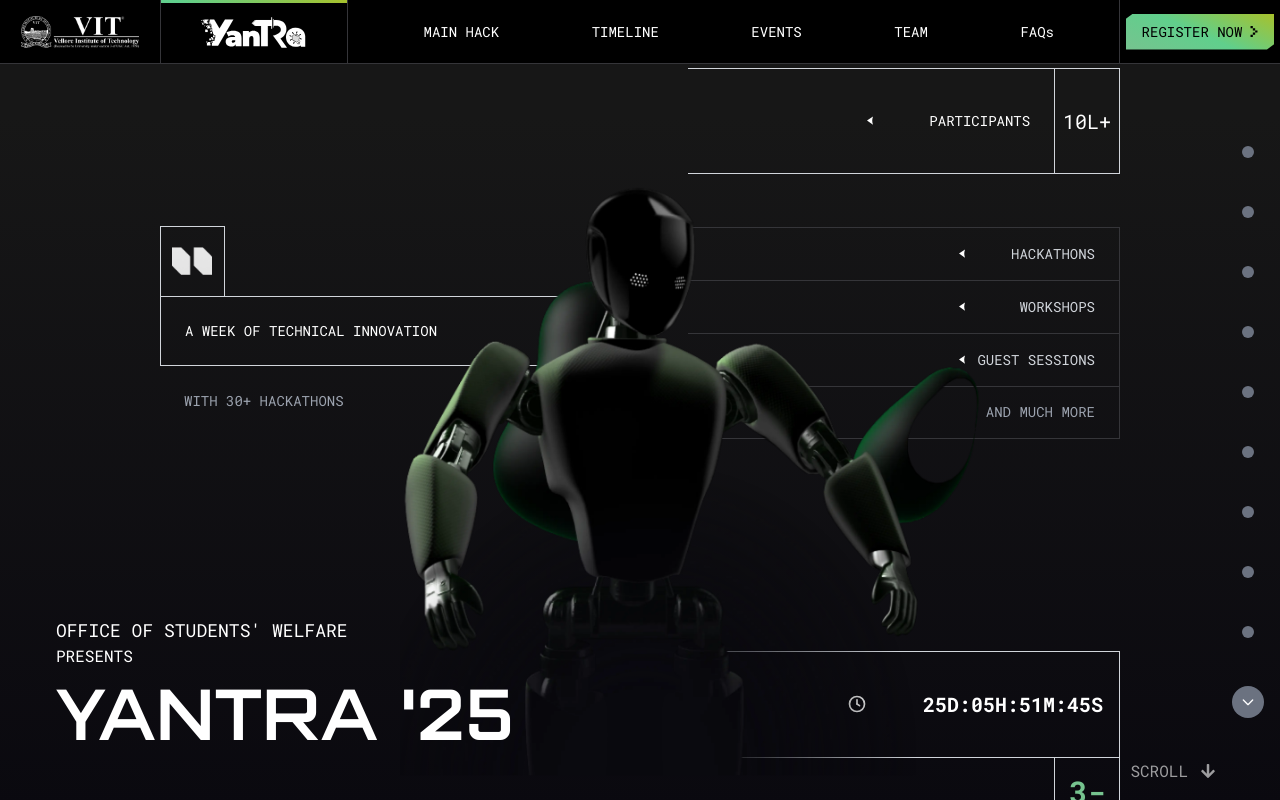
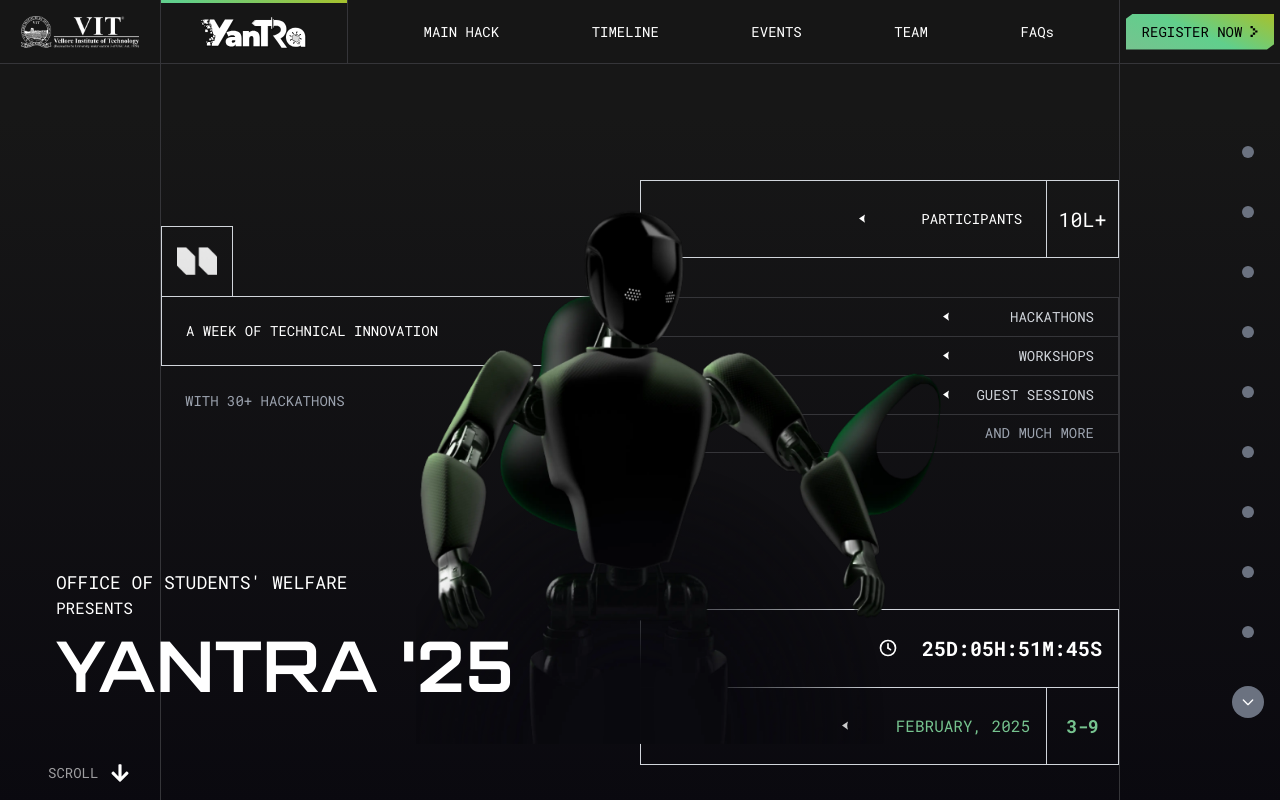
Before and after one commit to Keshav-Aneja/yantra-2025, a Next.js app: page / in a window 1280 px wide. Shown: the top 800 px of the page. Built offline with nearby package versions, Linux system fonts and the light colour scheme.

Commit message:
fix: minor ui fixes

```diff
--- a/src/components/Hero-Center.tsx
+++ b/src/components/Hero-Center.tsx
@@ -4,13 +4,13 @@
 
 export default function HeroCenter() {
   return (
-    <div className="relative flex space-x-24 flex-row justify-center items-center w-wrapper text-white font-roboto h-[92.9vh] border-border">
+    <div className="relative flex  flex-row justify-center items-center w-wrapper text-white font-roboto overflow-hidden h-[92.9vh] border-border border-x">
       <div className="flex justify-center items-center w-1/2">
         <div className="grid grid-rows-12 w-full">
           <div className="row-span-2 p-2 justify-center items-center flex border border-b-0 border-1 border-gray-300 w-[15%]">
             <Image src="/1.png" width={40} height={40} alt="" />
           </div>
-          <div className="row-span-2 justify-left p-6 text-sm items-center flex border border-1 border-r-0 border-gray-300">
+          <div className="row-span-2 justify-left p-6 text-sm items-center flex border border-1  border-gray-300  ">
             A WEEK OF TECHNICAL INNOVATION
           </div>
           <div className="row-span-2 justify-left p-6 text-sm items-center flex text-gray-400 border-r-0">
@@ -20,8 +20,8 @@
       </div>
       <div className="flex justify-center items-center w-1/2 mt-28">
         <div className="grid grid-rows-16 w-full">
-          <div className="row-span-2 text-sm grid grid-cols-[85%_15%]">
-            <div className="flex items-center justify-end text-right border border-gray-300 p-6 border-l-0 gap-14">
+          <div className="row-span-2  text-sm grid grid-cols-[85%_15%]">
+            <div className="flex items-center justify-end text-right border border-gray-300 p-6  gap-14">
               <Image
                 src="/icons/arrow-right-solid.svg"
                 alt=""
@@ -36,7 +36,7 @@
             </div>
           </div>
           <div className="row-span-1 text-sm flex items-center justify-end text-gray-400 text-right"></div>
-          <div className="row-span-1 text-sm  border border-[#353539] border-b-0 pr-6 border-l-0 uppercase h-full flex items-center justify-end">
+          <div className="row-span-1 text-sm  border border-[#353539] border-b-0 pr-6  uppercase h-full flex items-center justify-end">
             <div className="flex items-center justify-between text-gray-300 text-right h-full w-1/3">
               <Image
                 src="/icons/arrow-right-solid.svg"
@@ -49,7 +49,7 @@
             </div>
           </div>
 
-          <div className="row-span-1 text-sm  border border-[#353539] border-b-0 pr-6 border-l-0 uppercase h-full flex items-center justify-end">
+          <div className="row-span-1 text-sm  border border-[#353539] border-b-0 pr-6  uppercase h-full flex items-center justify-end">
             <div className="flex items-center justify-between text-gray-300 text-right h-full w-1/3">
               <Image
                 src="/icons/arrow-right-solid.svg"
@@ -61,7 +61,7 @@
               <span>WORKSHOPS</span>
             </div>
           </div>
-          <div className="row-span-1 text-sm  border border-[#353539] border-b-0 pr-6 border-l-0 uppercase h-full flex items-center justify-end">
+          <div className="row-span-1 text-sm  border border-[#353539] border-b-0 pr-6  uppercase h-full flex items-center justify-end">
             <div className="flex items-center justify-between text-gray-300 text-right h-full w-1/3">
               <Image
                 src="/icons/arrow-right-solid.svg"
@@ -73,16 +73,16 @@
               <span>GUEST SESSIONS</span>
             </div>
           </div>
-          <div className="row-span-1 text-sm flex items-center justify-end text-gray-400 text-right border border-[#353539] pr-6 border-l-0 uppercase">
+          <div className="row-span-1 text-sm flex items-center justify-end text-gray-400 text-right border border-[#353539] pr-6  uppercase">
             AND MUCH MORE
           </div>
           <div className="row-span-4 text-sm flex items-center justify-end text-gray-400 text-right pr-6"></div>
-          <div className="row-span-2 justify-end p-4 text-xl items-center flex border border-1 border-gray-300 border-l-0 border-b-0 gap-14 font-bold">
+          <div className="row-span-2 justify-end p-4 text-xl items-center flex border border-1 border-gray-300  border-b-0 gap-6 font-bold">
             <TbClockHour4 />
             <CountdownTimer targetDate="2025-02-03T18:29:59" />
           </div>
           <div className="row-span-2 text-sm grid grid-cols-[85%_15%]">
-            <div className="flex items-center  justify-end text-right border border-gray-300 p-4 border-l-0 gap-12 text-[#76C38F]">
+            <div className="flex items-center  justify-end text-right border border-gray-300 p-4  gap-12 text-[#76C38F]">
               <Image
                 src="/icons/arrow-right-solid.svg"
                 alt=""
@@ -90,9 +90,9 @@
                 height={20}
                 className="scale-x-[-1] w-[6px] h-auto"
               />{" "}
-              <span className="text-2xl text-gradient">FEBRUARY, 2025</span>
+              <span className="text-base text-gradient">FEBRUARY, 2025</span>
             </div>
-            <div className="flex text-3xl text-gradient font-bold items-center justify-center border border-gray-300 p-4 border-l-0 text-[#76C38F]">
+            <div className="flex text-lg text-gradient font-bold items-center justify-center border border-gray-300 p-4 border-l-0 text-[#76C38F]">
               3-9
             </div>
           </div>
--- a/src/components/Navbar.tsx
+++ b/src/components/Navbar.tsx
@@ -19,7 +19,7 @@
   ];
 
   return (
-    <nav className="w-full flex justify-center items-center font-roboto text-sm  border-b border-border bg-black h-16">
+    <nav className="w-full flex justify-center items-center font-roboto text-sm  border-b border-border bg-[#161616] h-16">
       <div className="flex items-center justify-center h-full w-[12.5%]">
         <Image
           src="/VIT.webp"
--- a/src/sections/Hero.tsx
+++ b/src/sections/Hero.tsx
@@ -7,16 +7,22 @@
   return (
     <>
       <div className="bg-custom-gradient flex justify-center items-center relative">
-        <span className="absolute bottom-6 right-16 flex items-center gap-3 z-[50] font-roboto_mono text-white/60">
+        <span className="absolute bottom-6 left-12 flex items-center gap-3 z-[50] font-roboto_mono text-white/60 text-sm">
           <h2>SCROLL</h2>
-          <FaArrowDown />
+          <FaArrowDown className="text-xl text-white" />
         </span>
         <HeroCenter />
-        <div className="absolute top-1/2 left-1/2 transform -translate-x-[40%] -translate-y-1/2">
-          <Image src="/robot.webp" width={600} height={600} alt="Robot" />
+        <div className="absolute top-1/2 left-1/2  -translate-x-[35%] -translate-y-1/2">
+          <Image
+            src="/robot.webp"
+            width={1200}
+            height={1200}
+            alt="Robot"
+            className="w-[85%] h-auto"
+          />
         </div>
       </div>
-      <div className="absolute bottom-4 left-8 p-4 space-y-1">
+      <div className="absolute bottom-16 left-8 p-4 space-y-1">
         <div className="text-white p-2 text-base w-2/3 font-roboto">
           <span className="text-nowrap text-lg">
             OFFICE OF STUDENTS&apos; WELFARE
--- a/src/sections/Timeline.tsx
+++ b/src/sections/Timeline.tsx
@@ -37,6 +37,7 @@
 
   return (
     <div className="w-[75%] border border-border mx-auto border-t-0 font-roboto">
+      <div className="w-full h-60 grid grid-cols-2 border-b border-border">
         <div className="w-full h-full border-r border-border flex flex-col justify-end">
           <div className={"p-8 pb-8 flex gap-5"}>
             <Image
@@ -50,28 +51,42 @@
             </div>
           </div>
         </div>
+      </div>
       <div className="relative mx-auto px-4 py-8  px-24">
         <div className="absolute left-1/2 transform -translate-x-1/2 w-px top-0 h-full bg-border" />
         <div className="relative">
           {events.map((event, index) => (
             <div
               key={index}
-              className={`flex items-center mb-8 ${
+              className={`flex items-center mb-8 relative z-[50] ${
                 index % 2 === 1 ? "flex-row-reverse" : ""
               }`}
             >
               <div
-                className={`w-[calc(50%-6rem)] p-4 rounded-lg ${
-                  index === currentEventIndex
-                    ? "gradient-bg text-black"
-                    : "bg-gray-900/50 border border-gray-800 text-white"
+                className={`w-[calc(50%-5.9rem)] h-[calc(100%+0.1rem)] bg-border absolute  z-[-10]
+                  ${
+                    index % 2 === 1
+                      ? "flex-row-reverse top-[-0.05rem] right-[-0.05rem]"
+                      : "top-[-0.05rem] left-[-0.05rem]"
                   }`}
                 style={{
                   clipPath:
                     "polygon(3% 0, 100% 0, 100% 85%, 97% 100%, 0% 100%, 0 15%)",
                 }}
+              ></div>
+              <div
+                className={`w-[calc(50%-6rem)]  relative p-4 rounded-lg ${
+                  index === currentEventIndex
+                    ? "gradient-bg text-black"
+                    : "bg-black border border-gray-800 text-white"
+                } `}
+                style={{
+                  clipPath:
+                    "polygon(3% 0, 100% 0, 100% 85%, 97% 100%, 0% 100%, 0 15%)",
+                  zIndex: 50,
+                }}
               >
-                <div className="flex justify-between items-center">
+                <div className="flex justify-between items-center font-space_mono text-xl font-medium">
                   <div>
                     <div
                       className={`${
@@ -95,7 +110,7 @@
                   <div
                     className={`${
                       index === currentEventIndex ? "text-black" : "text-white"
-                    } mt-1`}
+                    } mt-1 text-[1.325rem] `}
                   >
                     {event.date}
                   </div>
--- a/src/sections/events.tsx
+++ b/src/sections/events.tsx
@@ -60,6 +60,12 @@
             </CarouselItem>
           ))}
         </CarouselContent>
+        <button className="w-16 h-full --see-more-btn bg-gradient-to-r to-[#76C38F] from-[#A7C12C] absolute bottom-0 -right-20">
+          <h2 className=" -rotate-90 font-space_mono text-2xl font-semibold text-nowrap flex items-center justify-center">
+            SEE MORE
+          </h2>
+        </button>
+      </Carousel>{" "}
       <div className="w-full grid grid-cols-2 h-60 border-x border-border">
         <div className="w-full h-full border-r border-border flex flex-col justify-end">
           {!related && (
@@ -79,7 +85,7 @@
           )}
         </div>
         <div className="w-full h-full">
-            <div className={"flex justify-end gap-x-2.5 mr-5 my-5"}>
+          {/* <div className={"flex justify-end gap-x-2.5 mr-5 my-5"}>
               <PrevBtn
                 className={
                   "text-white disabled:text-[#353539] transition-all duration-150 delay-100 size-7"
@@ -94,10 +100,9 @@
                 onClick={onNextBtnClick}
                 disabled={nextBtnDisabled}
               />
+            </div> */}
         </div>
       </div>
-        </div>
-      </Carousel>
     </section>
   );
 };
```
Also changed, not shown: public/robot-2.webp (added). Lines whose indentation alone changed are shown as unchanged.
